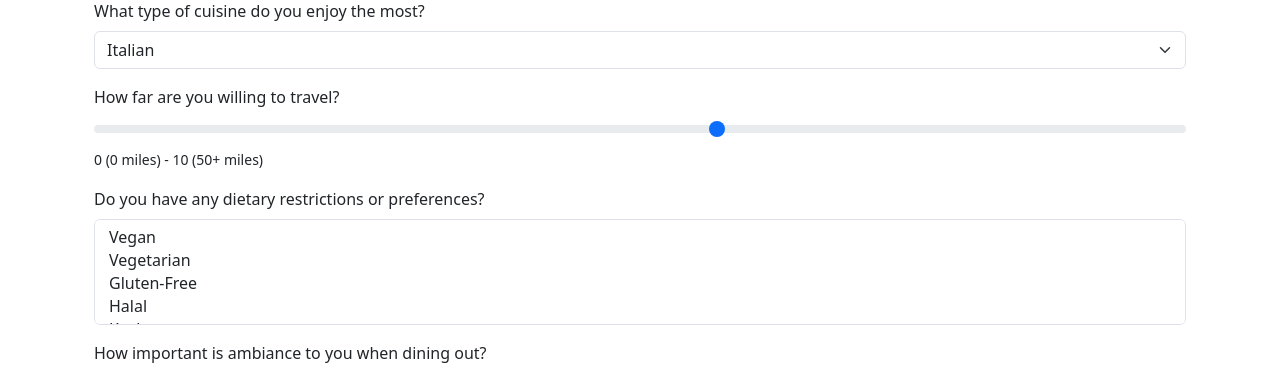
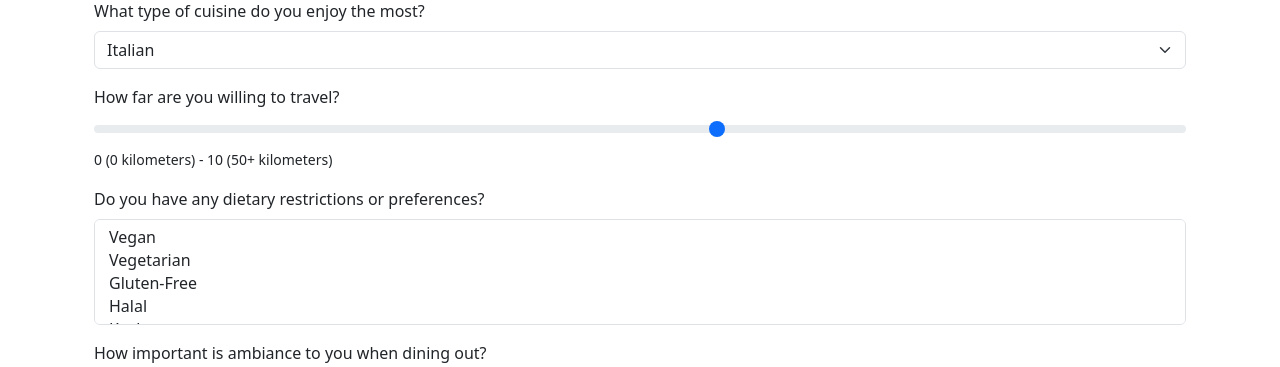
Before and after one commit to GavinHendrix/TREND, a Flask app: page /survey in a window 1280 px wide. Shown: the part 165-532 px from the top of the page. Run offline with Flask 3, Linux system fonts and the light colour scheme; the visitor is signed in with stand-in values (Sample User, id 1); parts of the project's set-up code (start-up, migrations or seed data) failed here and were passed over; some libraries are stand-ins or nearby versions.

Commit message:
Update survey.html
Updated from miles to km

```diff
--- a/app/templates/survey.html
+++ b/app/templates/survey.html
@@ -29,7 +29,7 @@
             <div class="mb-3">
                 <label for="question2" class="form-label">How far are you willing to travel?</label>
                 <input type="range" class="form-range" id="question2" name="question2" min="0" max="7" step="1">
-                <small>0 (0 miles) - 10 (50+ miles)</small>
+                <small>0 (0 kilometers) - 10 (50+ kilometers)</small>
             </div>
             <div class="mb-3">
                 <label for="question3" class="form-label">Do you have any dietary restrictions or preferences?</label>
```
